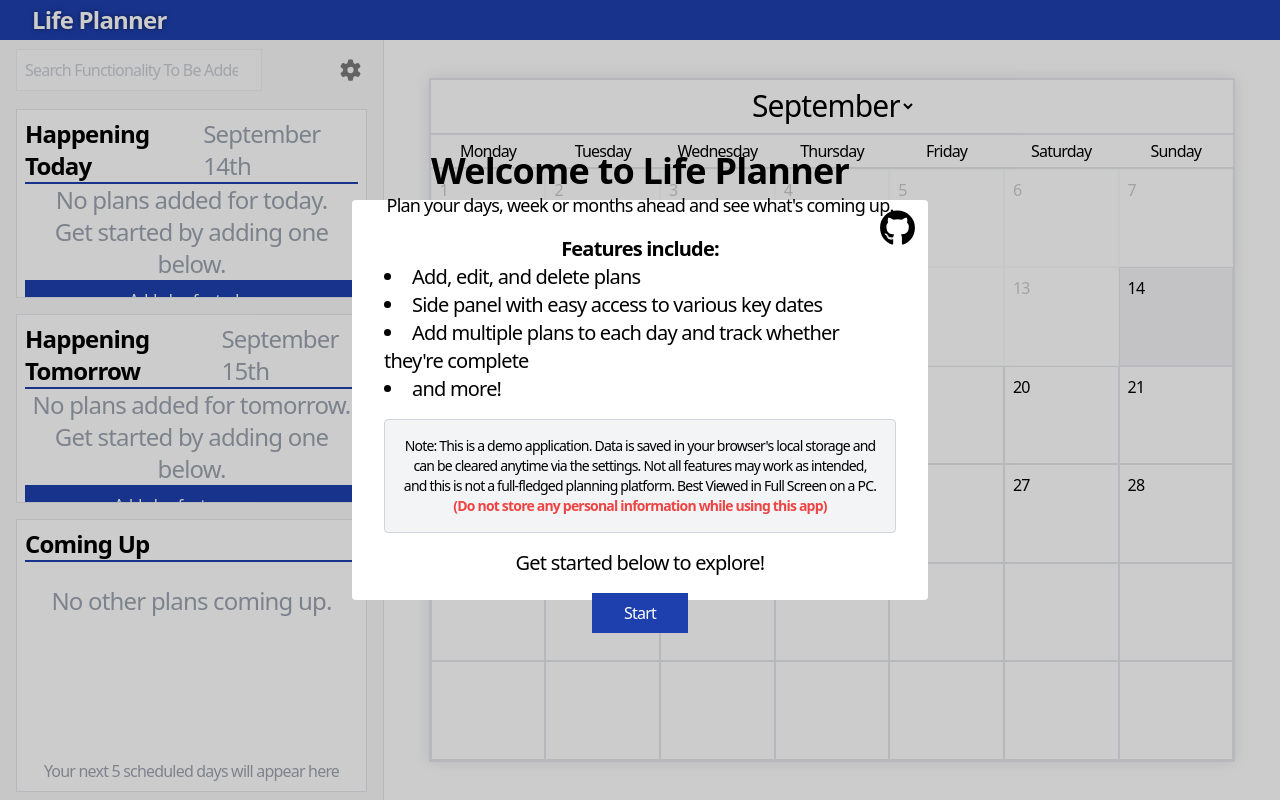
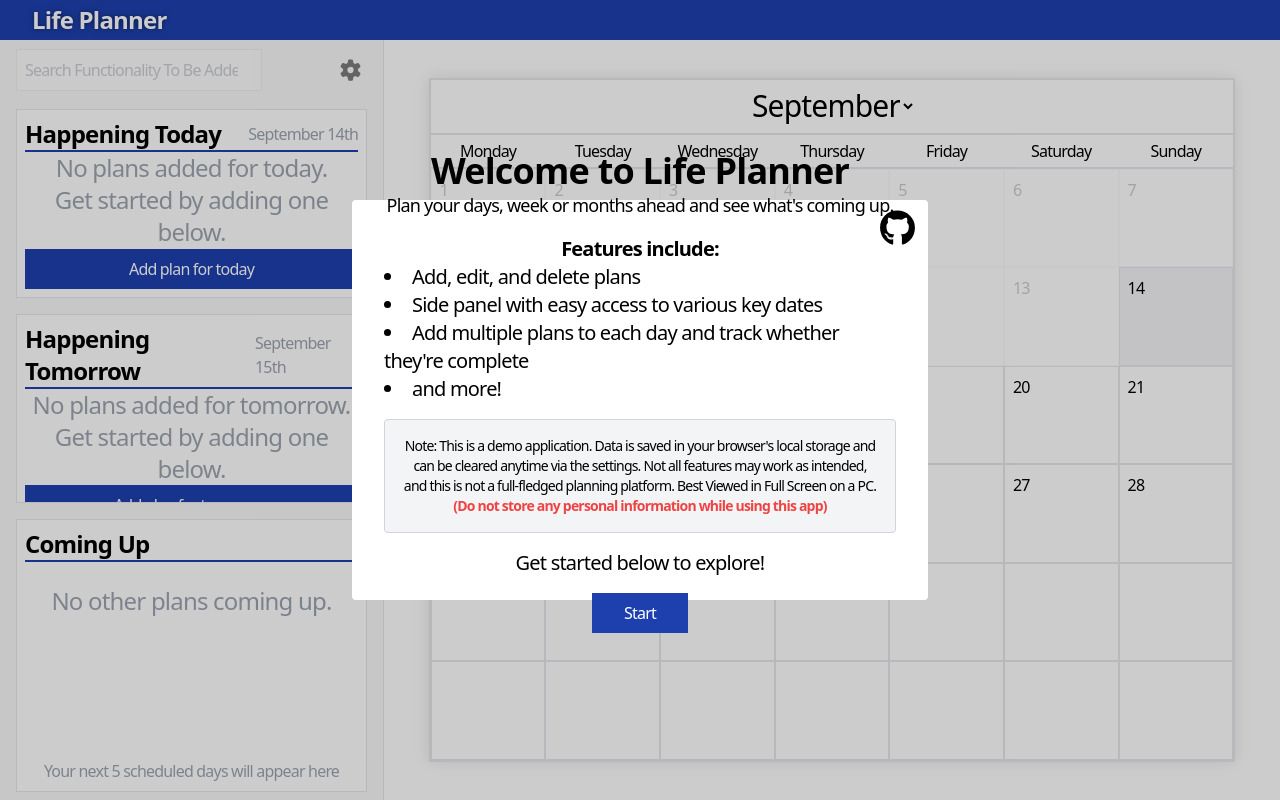
Before and after one commit to lseti1/AngularLifePlanner-1234890, an Angular app: page / in a window 1280 px wide. Built offline with nearby package versions, Linux system fonts and the light colour scheme.

Commit message:
Functionality: Allow plans on today and tomorrow to be hovered to show the description of the plan. Using grid-cols in this case to prevent overflow if there's a long description or title (will need to apply this to the selection-view)

```diff
--- a/src/app/side-panel/side-panel.html
+++ b/src/app/side-panel/side-panel.html
@@ -1,5 +1,5 @@
 <div class="w-full h-full border-r bg-gray-100/50">
-    <div class="h-full grid grid-rows-[8%_27%_27%_38%]">
+    <div class="h-full w-full grid grid-rows-[8%_27%_27%_38%]">
         <app-search-bar />
         <app-today />
         <app-tomorrow />
--- a/src/app/side-panel/today/today.html
+++ b/src/app/side-panel/today/today.html
@@ -1,16 +1,17 @@
 <div class="flex flex-col w-full h-full px-4 py-2">
     <div class="bg-white p-2 border overflow-hidden flex flex-col justify-between h-full">
         <div>
-            <div class="flex flex-row justify-between border-b-2 border-blue-800 text-2xl">
+            <div class="flex flex-row justify-between items-center border-b-2 border-blue-800 text-2xl">
                  <h1 class="font-semibold">Happening Today</h1>
-                 <p class="text-gray-400">{{ currentDate | date: 'MMMM'}} {{ currentDate.getDate() | ordinalPipe}}</p>
+                 <p class="text-gray-400 text-base">{{ currentDate | date: 'MMMM'}} {{ currentDate.getDate() | ordinalPipe}}</p>
             </div>
             <ul class="text-lg break-words">
                 @for (plan of todaysPlan().slice(0, 5); track plan.id) {
-                    <li class="flex flex-row items-center gap-4 h-full">
-                        @if (plan.completed) { <fa-icon class="text-sm mt-0.5" [icon]="faCheckCircle"></fa-icon> }
-                        @else { <fa-icon class="text-sm mt-0.5" [icon]="faCheckCircleRegular"></fa-icon> }
-                        <p class="">{{ plan.title }}</p>
+                    <li class="group grid grid-cols-[auto_auto_auto] gap-2 items-center justify-start h-full w-full hover:bg-gray-100 cursor-pointer select-none overflow-hidden">
+                        @if (plan.completed) { <fa-icon class="text-sm" [icon]="faCheckCircle"></fa-icon> }
+                        @else { <fa-icon class="text-sm" [icon]="faCheckCircleRegular"></fa-icon> }
+                        <p class="truncate">{{ plan.title }}</p>
+                        <p class="text-sm text-white group-hover:text-gray-400 truncate"> {{ plan.description }}</p>
                     </li>
                 }
             </ul>
--- a/src/app/side-panel/tomorrow/tomorrow.html
+++ b/src/app/side-panel/tomorrow/tomorrow.html
@@ -1,16 +1,17 @@
 <div class="flex flex-col w-full h-full px-4 py-2">
     <div class="bg-white p-2 border overflow-hidden flex flex-col justify-between h-full">
         <div>
-            <div class="flex flex-row justify-between border-b-2 border-blue-800 text-2xl">
+            <div class="flex flex-row justify-between border-b-2 items-center border-blue-800 text-2xl">
                  <h1 class="font-semibold">Happening Tomorrow</h1>
-                 <p class="text-gray-400">{{ tomorrowDate | date: 'MMMM'}} {{ tomorrowDate.getDate() | ordinalPipe}}</p>
+                 <p class="text-gray-400 text-base">{{ tomorrowDate | date: 'MMMM'}} {{ tomorrowDate.getDate() | ordinalPipe}}</p>
             </div>
             <ul class="text-lg break-words">
                 @for (plan of tomorrowsPlan().slice(0, 5); track plan.id) {
-                    <li class="flex flex-row items-center gap-4 h-full">
-                        @if (plan.completed) { <fa-icon class="text-sm mt-0.5" [icon]="faCheckCircle"></fa-icon> }
-                        @else { <fa-icon class="text-sm mt-0.5" [icon]="faCheckCircleRegular"></fa-icon> }
-                        <p class="">{{ plan.title }}</p>
+                    <li class="group grid grid-cols-[auto_auto_auto] gap-2 items-center justify-start h-full w-full hover:bg-gray-100 cursor-pointer select-none overflow-hidden">
+                        @if (plan.completed) { <fa-icon class="text-sm" [icon]="faCheckCircle"></fa-icon> }
+                        @else { <fa-icon class="text-sm" [icon]="faCheckCircleRegular"></fa-icon> }
+                        <p class="truncate">{{ plan.title }}</p>
+                        <p class="text-sm text-white group-hover:text-gray-400 truncate"> {{ plan.description }}</p>
                     </li>
                 }
             </ul>
```
